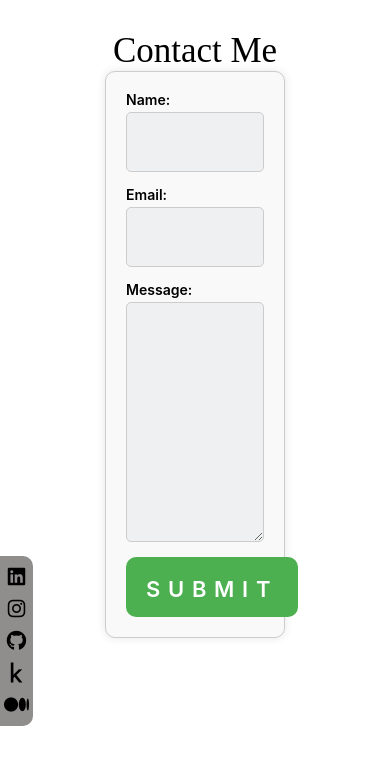
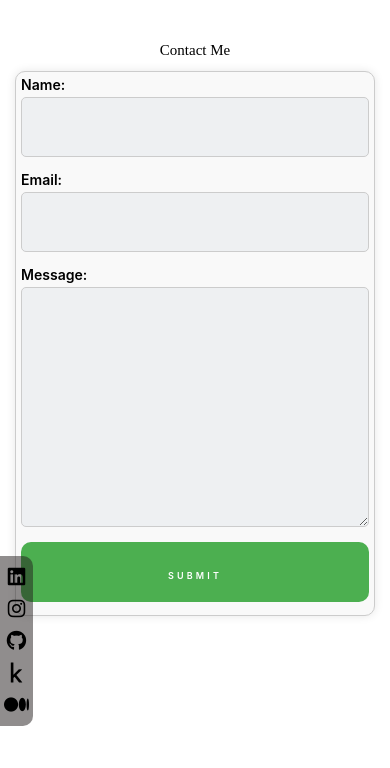
Before and after one commit to patelvandan11/flask12, a Flask app: page /contact in a window 390 px wide. Shown: the part 76-844 px from the top of the page. Run offline with Flask 2, Linux system fonts and the light colour scheme; some libraries are stand-ins or nearby versions.

Commit message:
fix a form

```diff
--- a/static/form1.css
+++ b/static/form1.css
@@ -81,3 +81,66 @@ main {
 .centered-form input[type="submit"]:hover {
     background-color: #45a049;
 }
+
+
+
+@media (max-width: 768px) {
+    #contact-form {
+        width: 90%; /* Adjust form width for smaller screens */
+        padding: 10px; /* Reduce padding */
+    }
+
+    .centered-form h2 {
+        font-size: 1.5rem; /* Reduce the heading size */
+    }
+
+    .centered-form input[type="text"],
+    .centered-form input[type="email"],
+    .centered-form textarea {
+        font-size: 1rem; /* Adjust font size for inputs */
+        padding: 8px; /* Reduce padding in input fields */
+    }
+
+    .centered-form input[type="submit"] {
+        font-size: 1rem; /* Adjust button font size */
+        padding: 8px 15px; /* Reduce button padding */
+    }
+}
+
+@media (max-width: 480px) {
+    #contact-form {
+        width: 100%; /* Take up full width for very small screens */
+        padding: 5px;
+    }
+
+    .centered-form input[type="text"],
+    .centered-form input[type="email"],
+    .centered-form textarea {
+        font-size: 0.9rem; /* Further reduce font size */
+        padding: 6px; /* Further reduce padding */
+    }
+
+    .centered-form input[type="submit"] {
+        font-size: 0.9rem; /* Adjust button font size further */
+        padding: 6px 10px; /* Further reduce button padding */
+    }
+}
+
+/* Media Query for Submit Button */
+@media (max-width: 768px) {
+    .centered-form input[type="submit"] {
+        font-size: 1rem; /* Smaller font size for medium screens */
+        padding: 8px 12px; /* Reduce padding */
+        width: 80%; /* Adjust width for medium screens */
+        margin: 10px auto; /* Center the button */
+    }
+}
+
+@media (max-width: 480px) {
+    .centered-form input[type="submit"] {
+        font-size: 0.9rem; /* Even smaller font size for small screens */
+        padding: 6px 10px; /* Further reduce padding */
+        width: 100%; /* Full width for small screens */
+        margin: 8px auto; /* Ensure centering */
+    }
+}
```
